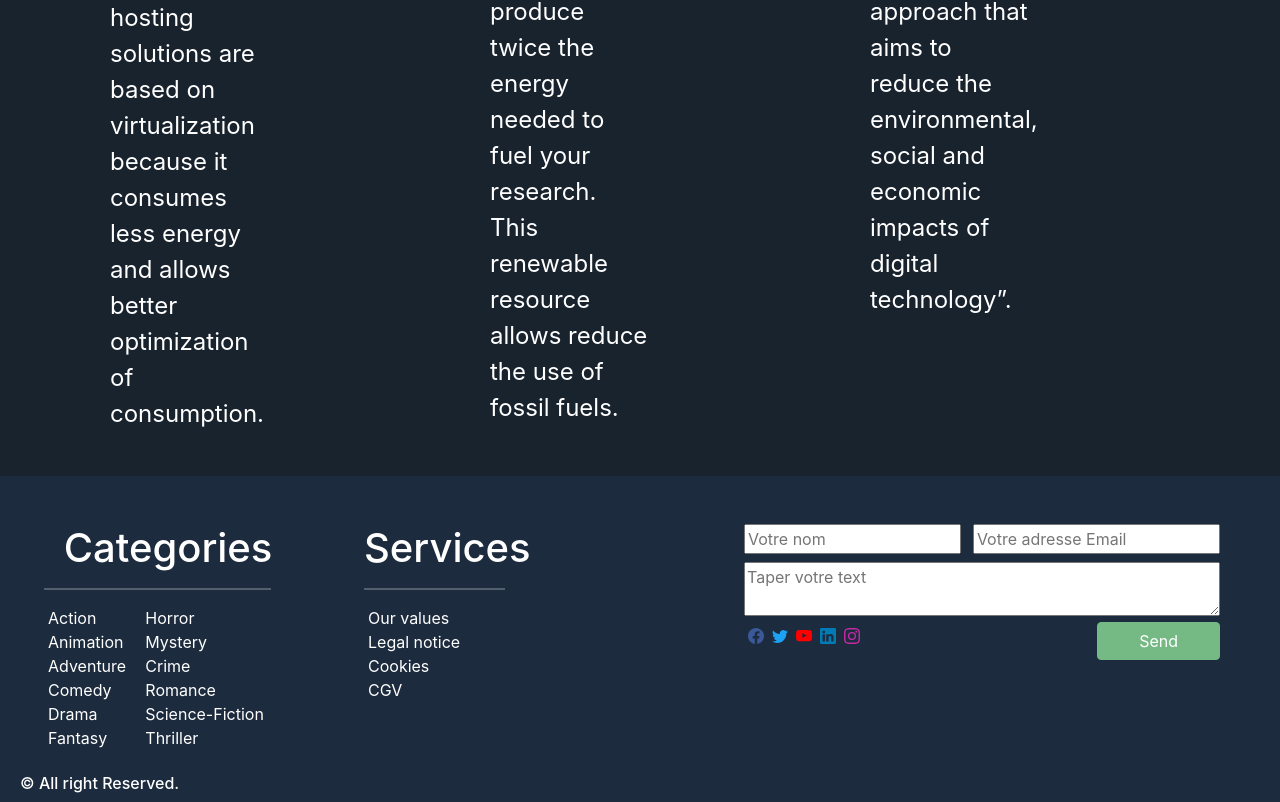
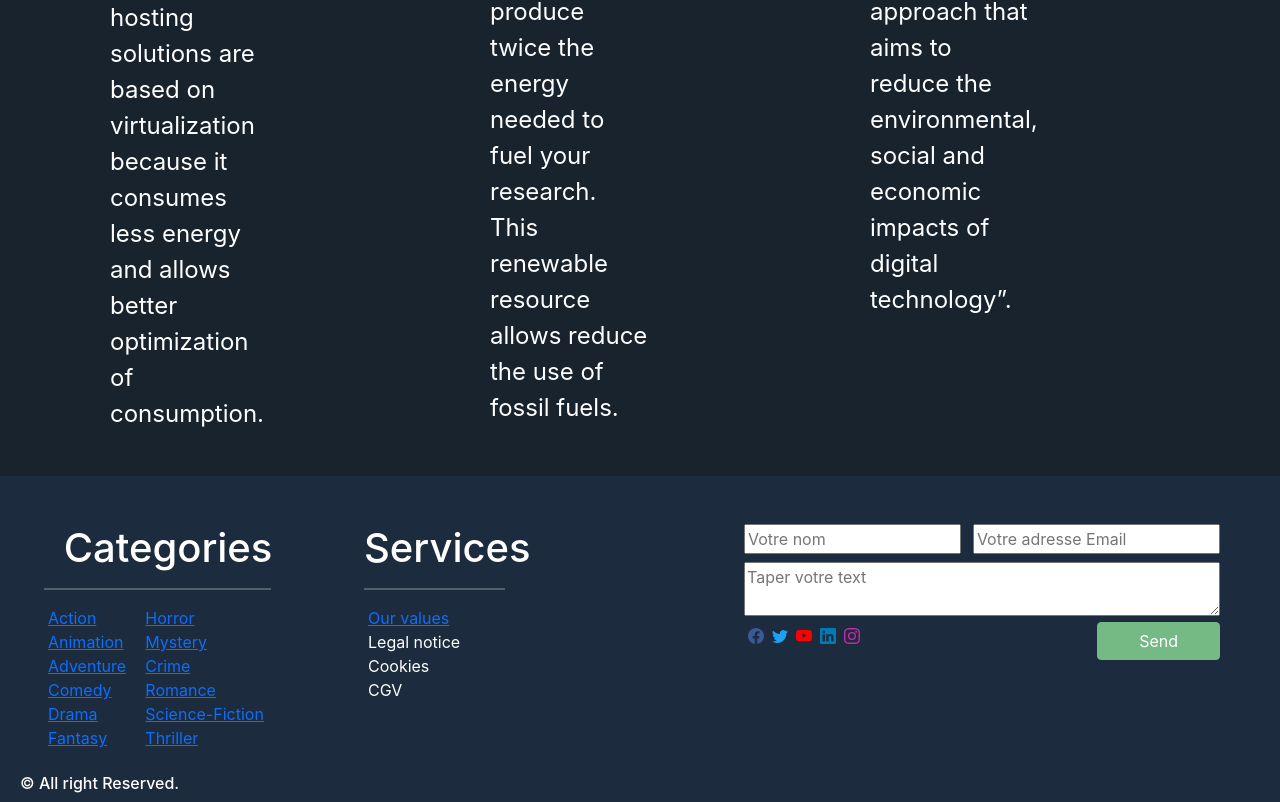
Before and after one commit to WildCodeSchool/2022-09-JS-RMT-JSCREW-projet2-team3, a React (Vite) app in the folder frontend/: page /OurValues in a window 1280 px wide. Shown: the part 1332-2134 px from the top of the page. Built offline with nearby package versions, Linux system fonts and the light colour scheme.

Commit message:
Ajout du link sur le footer

```diff
--- a/frontend/src/components/FooterNavButton.jsx
+++ b/frontend/src/components/FooterNavButton.jsx
@@ -1,7 +1,12 @@
 import React from "react";
+import { Link } from "react-router-dom";
 
 function FooterNavButton({ recherche }) {
-  return <li>{recherche}</li>;
+  return (
+    <Link to={`/AllProduct?category=${recherche}`}>
+      <li>{recherche}</li>
+    </Link>
+  );
 }
 
 export default FooterNavButton;
```
